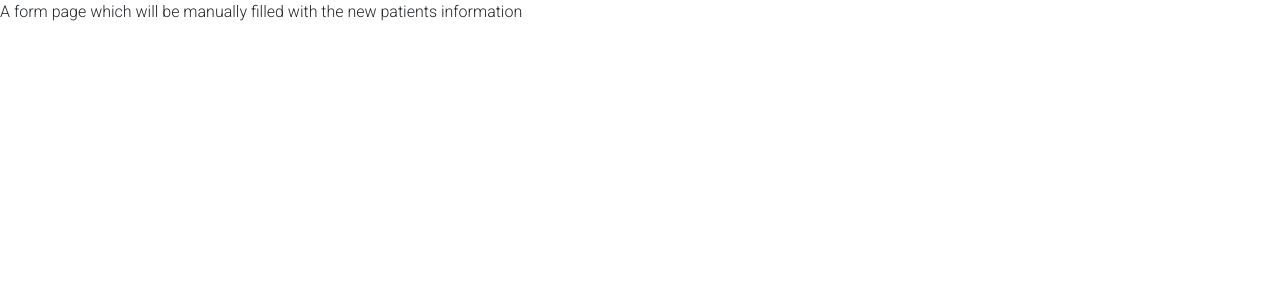
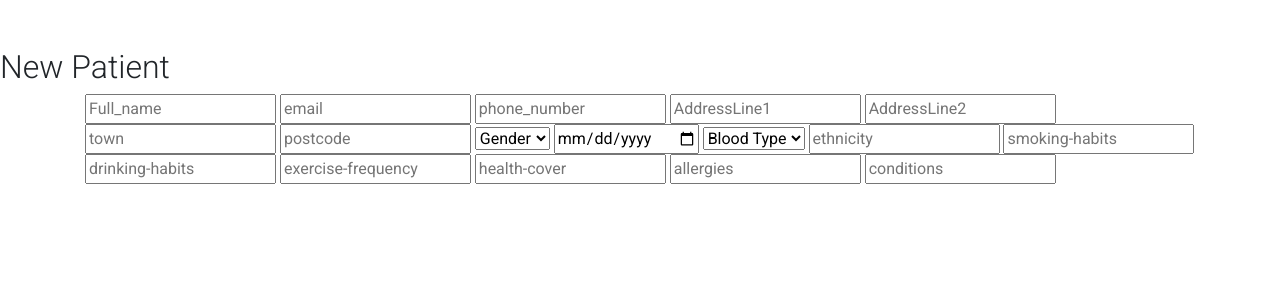
Before and after one commit to ClaireLally8/La-Ruche, a Flask app: page /new in a window 1280 px wide. Shown: the top 300 px of the page. Run offline with Flask 2, Linux system fonts and the light colour scheme; some libraries are stand-ins or nearby versions.

Commit message:
next steps

```diff
--- a/templates/new-patient.html
+++ b/templates/new-patient.html
@@ -1,4 +1,37 @@
 {% extends "layout.html" %}
 {% block body %}
-A form page which will be manually filled with the new patients information
+<section class="section">
+<h2> New Patient</h2>
+<div class="container">
+<form>
+<input type="text" name="full_name" placeholder="Full_name">
+<input type="email" name="email" placeholder="email">
+<input type="tel" name="phone_number" placeholder="phone_number">
+<input type = "text" name="AddressLine1" placeholder="AddressLine1">
+<input type = "text" name="AddressLine2" placeholder="AddressLine2">
+<input type="text" name="Town" placeholder="town">
+<input type="text" name="postcode" placeholder="postcode">
+<select id="gender" name="gender">
+<option value="gender" disabled selected>Gender</option>
+    <option value="Male">Male</option>
+    <option value="Female">Female</option>
+    <option value="Other">Other</option>
+  </select>
+<input type="date" name="dob" placeholder="Date of Birth">
+<select id="bloody_type" name="blood-type">
+    <option value="blood-type" disabled selected>Blood Type</option>
+    <option value="A">A</option>
+    <option value="AB">AB</option>
+    <option value="O">O</option>
+  </select>
+<input type="text" name="ethnicity" placeholder="ethnicity">
+<input type= "text" name="smoking-habits" placeholder="smoking-habits">
+<input type = "text" name="drinking-habits" placeholder="drinking-habits">
+<input type = "text" name="exercise-frequency" placeholder="exercise-frequency">
+<input type = "text" name="health-cover" placeholder="health-cover">
+<input type = "text" name="allergies" placeholder="allergies">
+<input type = "text" name="conditions" placeholder="conditions">
+</form>
+</div>
+</section>
 {% endblock %}
```
